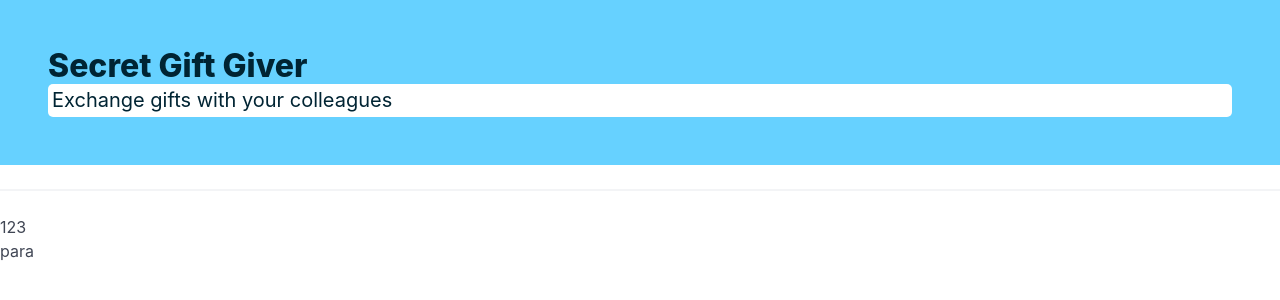
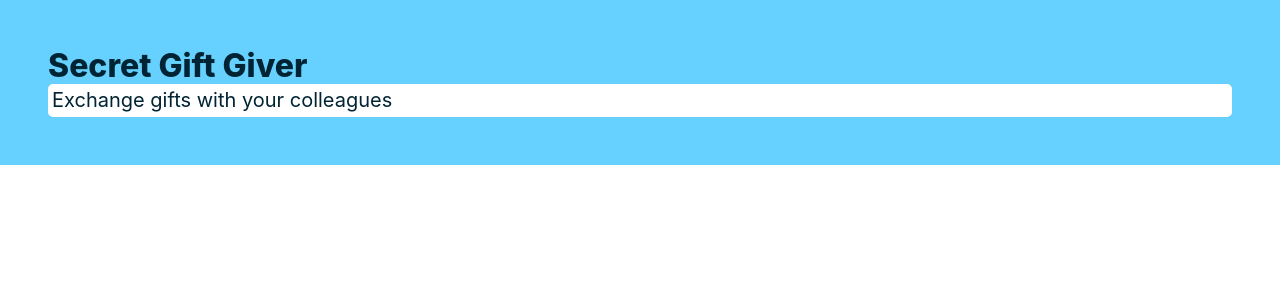
Before and after one commit to michaljabi/eduweb-nowoczesny-react-od-podstaw, a React (Vite) app in the folder secret-gift-giver/: page / in a window 1280 px wide. Shown: the top 300 px of the page. Built offline with nearby package versions, Linux system fonts and the light colour scheme.

Commit message:
lesson(09): comments in JSX

```diff
--- a/secret-gift-giver/src/components/Header.jsx
+++ b/secret-gift-giver/src/components/Header.jsx
@@ -18,7 +18,7 @@ export function Header() {
                     <p className="subtitle p-1" style={ { backgroundColor: 'white', borderRadius: '5px' } }>Exchange gifts with your colleagues</p>
                 </div>
             </section>
-            <WhatWillBeRendered />
+            {/*<WhatWillBeRendered />*/}
         </>
     )
 }
```
